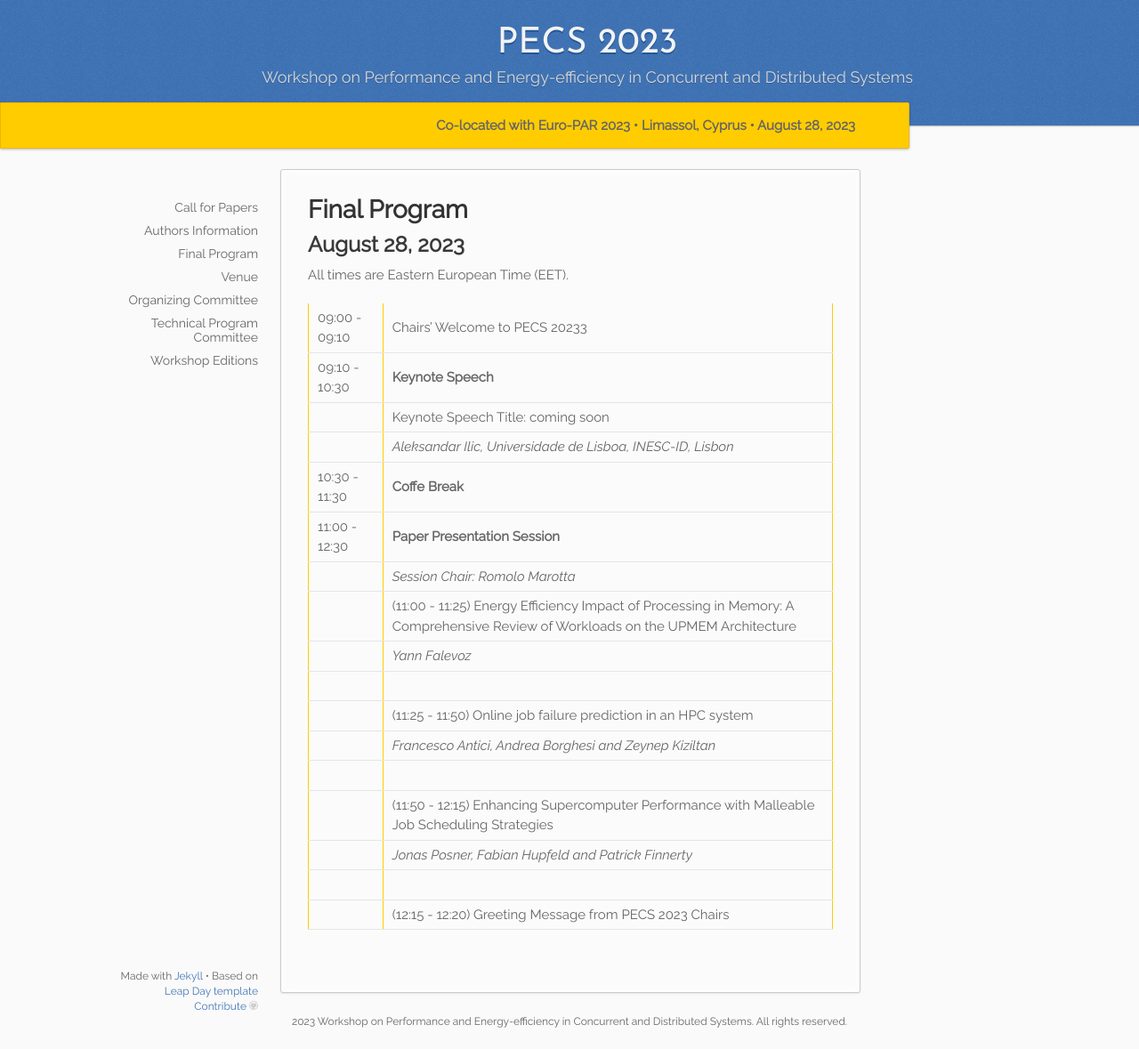
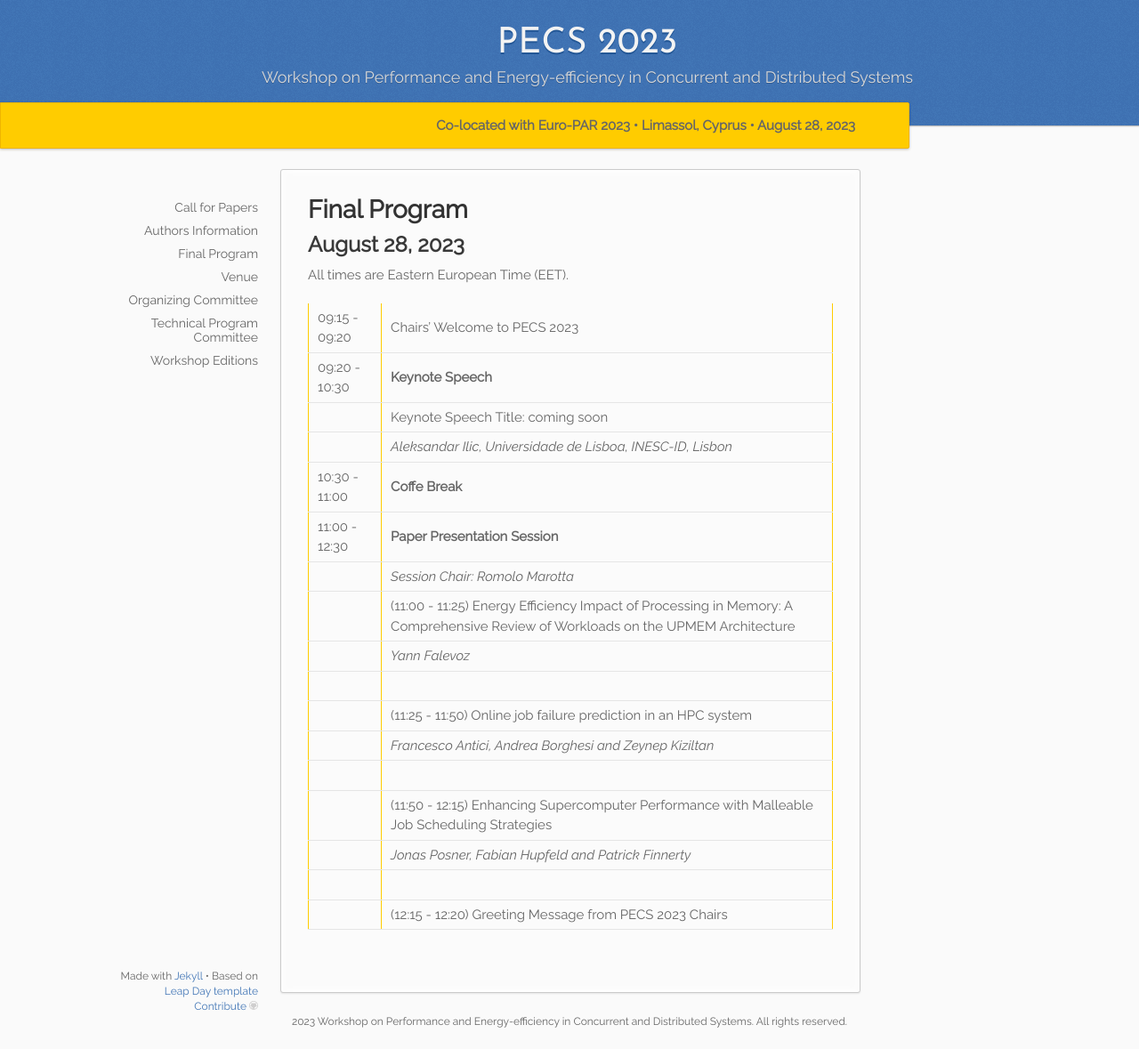
Before and after one commit to pecs-workshop/pecs-workshop.github.io, a Jekyll site: the page built from _2023/05.program.md, in a window 1280 px wide and 1179 px high. Shown: the whole window at 89% size. Built offline with Jekyll 4.4.1, drawn with Linux system fonts in a browser that asks for light colours.

Commit message:
minor error fixed

```diff
--- a/_2023/05.program.md
+++ b/_2023/05.program.md
@@ -12,11 +12,11 @@ permalink: /:collection/program/
 
 All times are Eastern European Time (EET).
 
-| 09:00 - 09:10 | Chairs' Welcome to PECS 20233 |
-| 09:10 - 10:30 | **Keynote Speech** |
+| 09:15 - 09:20 | Chairs' Welcome to PECS 2023 |
+| 09:20 - 10:30 | **Keynote Speech** |
 | | Keynote Speech Title: coming soon  |
 | | *Aleksandar Ilic, Universidade de Lisboa, INESC-ID, Lisbon* |
-| 10:30 - 11:30 | **Coffe Break** |
+| 10:30 - 11:00 | **Coffe Break** |
 | 11:00 - 12:30 | **Paper Presentation Session** |
 | | *Session Chair: Romolo Marotta* |
 | | (11:00 - 11:25) Energy Efficiency Impact of Processing in Memory: A Comprehensive Review of Workloads on the UPMEM Architecture |
```
